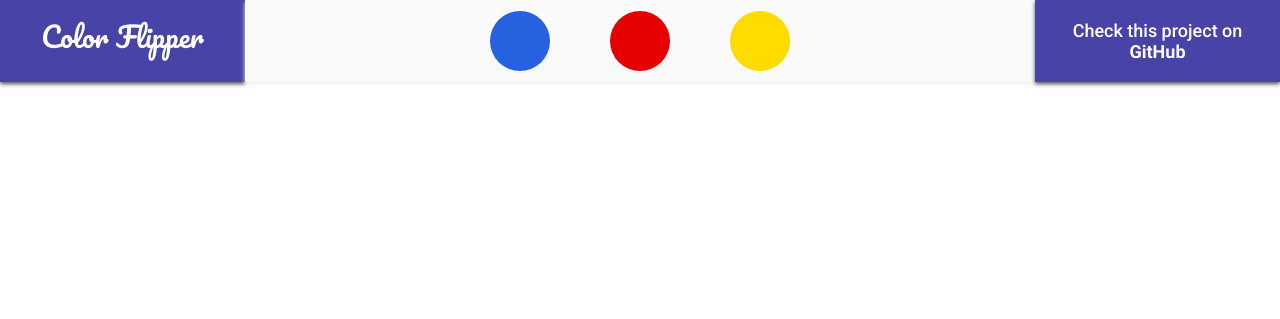
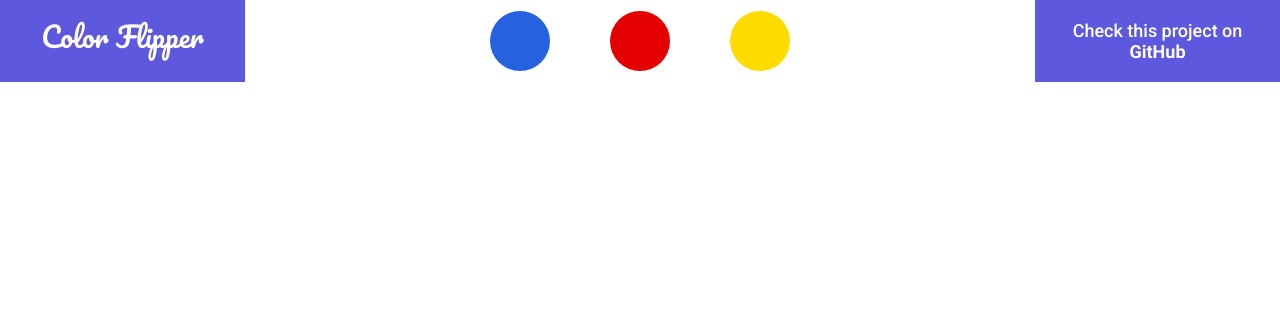
Before and after one commit to CosminBozai/Color-Flipper, a plain HTML site: page index.html in a window 1280 px wide. Shown: the top 319 px of the page. Drawn offline with Linux system fonts and the light colour scheme; a web font is replaced by a local one.

Commit message:
Colors
Modified the colors on header

Added max-width to label and section

```diff
--- a/header.css
+++ b/header.css
@@ -11,13 +11,14 @@ the name of the aplication */
 header label {
   flex: 1;
   min-width: 220px;
+  max-width: 270px;
   padding: 12px 0px 12px 0px;
-  background-color: #4743a7;
+  background-color: #5e58de;
   font-family: Pacifico, Arial, Helvetica, sans-serif;
   font-size: 28px;
   color: white;
   text-align: center;
-  box-shadow: 0px 2px 4px 0px #4f4f4f;
+  /* box-shadow: 0px 2px 4px 0px #4f4f4f; */
 }
 
 /* space between the left and right sections used to keep them apart
@@ -31,8 +32,8 @@ should disappear at a certain screen width*/
   flex-grow: 2;
   flex-shrink: 3;
   max-width: 9400px;
-  background-color: #fafafa;
-  box-shadow: 0px 2px 4px 0px #eeeeee;
+  background-color: rgb(255 255 255 0.1);
+  /* box-shadow: 0px 2px 4px 0px #eeeeee; */
 }
 
 /* 3 colored divs, with circle form */
@@ -61,14 +62,15 @@ should disappear at a certain screen width*/
 header section {
   flex: 1;
   min-width: 220px;
+  max-width: 270px;
   padding: 20px 0px 20px 0px;
-  background-color: #4743a7;
+  background-color: #5e58de;
   font-family: Roboto, sans-serif;
   font-size: 18px;
   font-weight: 500;
   color: white;
   text-align: center;
-  box-shadow: 0px 2px 4px 0px #4f4f4f;
+  /* box-shadow: 0px 2px 4px 0px #4f4f4f; */
 }
 
 /* Link to GitHub */
```
